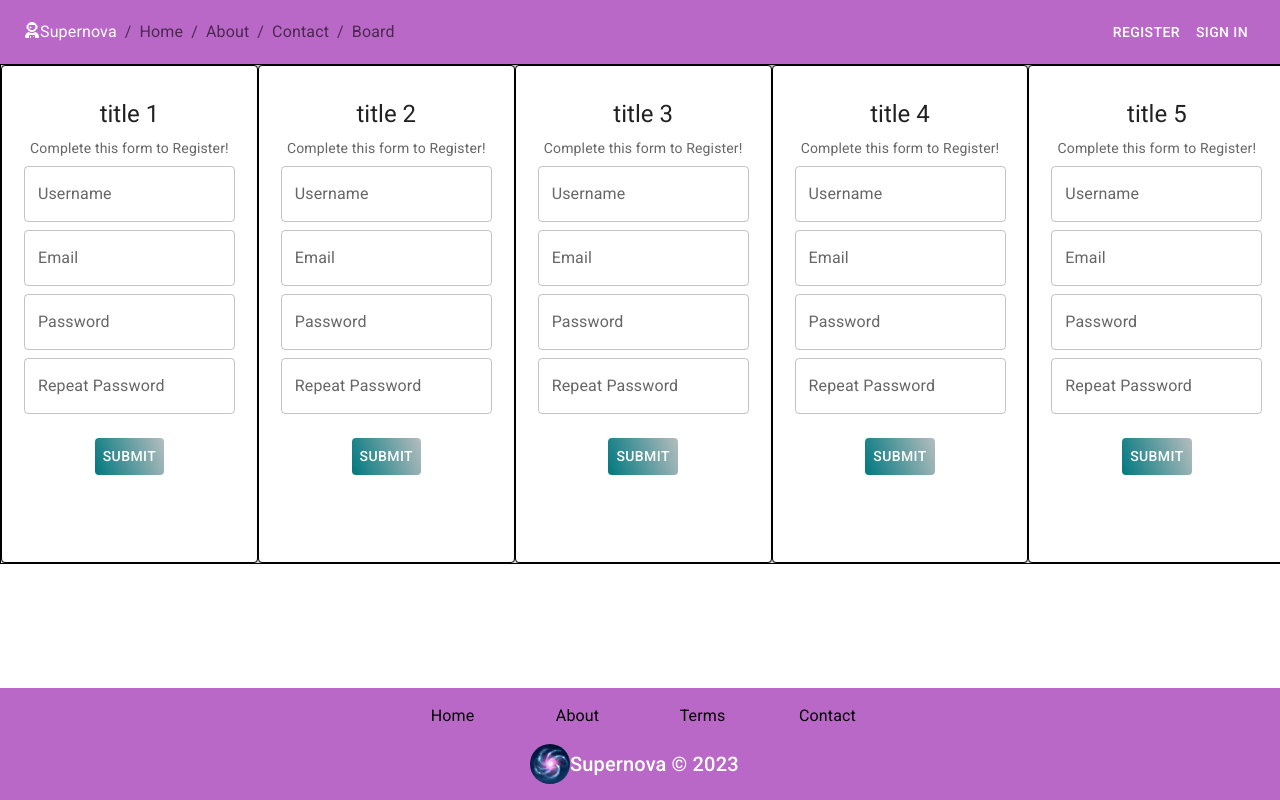
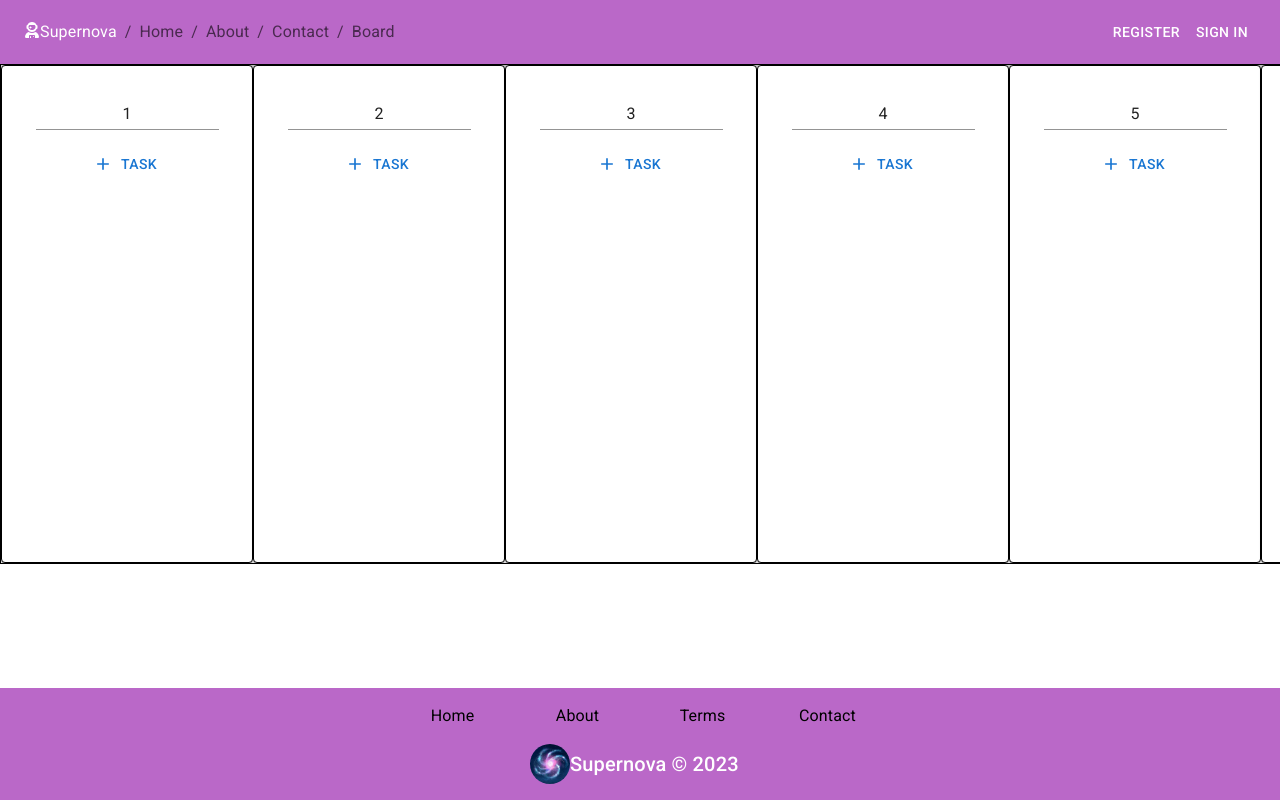
Before and after one commit to MalachiNichols/super-react, a React (Create React App) app: page /board in a window 1280 px wide. Shown: the top 800 px of the page. Built offline with nearby package versions, Linux system fonts and the light colour scheme.

Commit message:
finished basic skeleton of board. Can temporarily create tasks and change col titles.

```diff
--- /dev/null
+++ b/src/pages/board/CreateTask.js
@@ -0,0 +1,46 @@
+import { Card, TextField, CardContent, Button } from "@mui/material";
+import SaveIcon from "@mui/icons-material/Save";
+import React from "react";
+
+const CreateTask = ({ newTask, setNewTask, saveTask }) => {
+
+  const setTaskTitle = (e) => {
+    console.log(newTask)
+    setNewTask({...newTask, title: e.target.value})
+  }
+
+  const setTaskDesc = (e) => {
+    setNewTask({...newTask, description: e.target.value})
+  }
+
+  return (
+    <Card sx={{ mt: 1, maxWidth: 200}}>
+      <CardContent>
+        <TextField
+          label="Title"
+          onChange={setTaskTitle}
+        ></TextField>
+        <TextField
+          label="Description"
+          multiline
+          rows={2}
+          maxRows={2}
+          sx={{ mt: 1 }}
+          onChange={setTaskDesc}
+        ></TextField>
+        <Button
+          variant="outlined"
+          endIcon={<SaveIcon />}
+          sx={{ mt: 1 }}
+          onClick={() => {
+            saveTask()
+          }}
+        >
+          SAVE TASK
+        </Button>
+      </CardContent>
+    </Card>
+  );
+};
+
+export default CreateTask;
--- a/src/pages/board/column.js
+++ b/src/pages/board/column.js
@@ -1,63 +1,92 @@
-import {
-    Card,
-    TextField,
-    CardActions,
-    CardContent,
-    Typography,
-    Button,
-  } from "@mui/material";
-import React from 'react'
+import { Card, CardContent, Button, Input } from "@mui/material";
+import React, { useState } from "react";
+import SaveIcon from "@mui/icons-material/Save";
+import AddIcon from "@mui/icons-material/Add";
+import CreateTask from "./CreateTask";
+import Task from "./Task";
 
 const Column = ({ props }) => {
+  const [saveButton, setSaveButton] = useState(false);
+  const [createTask, setCreateTask] = useState(false);
+  const [newTask, setNewTask] = useState({ title: "hey", description: "" });
+  const [taskList, setTaskList] = useState([]);
+
+  const titleChange = (e) => {
+    setSaveButton(true);
+  };
+
+  const saveTitle = (e) => {
+    setSaveButton(false);
+  };
+
+  const saveTask = (e) => {
+    setCreateTask(false);
+    console.log(newTask)
+    setTaskList(
+      taskList.concat(
+        <Task
+          props={{ title: newTask.title, description: newTask.description }}
+        />
+      )
+    );
+  };
+
   return (
-    <Card align="center" sx={{ minWidth: 250, pt: 2, border: '1px solid black'}}>
+    <Card
+      align="center"
+      sx={{ minWidth: 250, pt: 2, border: "1px solid black", overflowY: 'auto' }}
+    >
       <CardContent>
-          <Typography gutterBottom variant="h5" component="div">
-            title {props.colName}
-          </Typography>
-          <Typography variant="body2" color="text.secondary">
-            Complete this form to Register!
-          </Typography>
-          <TextField
+        <Input
+          defaultValue={props.colName}
+          inputProps={{ style: { textAlign: "center" } }}
+          onChange={titleChange}
+        />
+        {saveButton && (
+          <Button
+            variant="outlined"
+            endIcon={<SaveIcon />}
             sx={{ mt: 1 }}
-            id="outlined-username-input"
-            label="Username"
-            type="text"
+            onClick={saveTitle}
+          >
+            SAVE TITLE
+          </Button>
+        )}
+        {taskList}
+        {createTask && (
+          <CreateTask
+            newTask={newTask}
+            setNewTask={setNewTask}
+            saveTask={saveTask}
           />
-          <TextField
-            sx={{ mt: 1 }}
-            id="outlined-email-input"
-            label="Email"
-            type="text"
-          />
-          <TextField
-            sx={{ mt: 1 }}
-            id="outlined-password-input"
-            label="Password"
-            type="password"
-          />
-          <TextField
-            sx={{ mt: 1 }}
-            id="outlined-repeat-input"
-            label="Repeat Password"
-            type="password"
-          />
+        )}
       </CardContent>
-        <CardActions>
       <Button
-            size="medium"
-            sx={{
-              color: "white",
-              maxWidth: 100,
-              mx: "auto",
-              background: "linear-gradient(70deg,#007880, #b5bdbe)",
+        startIcon={<AddIcon />}
+        onClick={() => {
+          setCreateTask(true);
         }}
       >
-            Submit
+        Task
       </Button>
-        </CardActions>
     </Card>
-  )
-}
+  );
+};
 
-export default Column
+export default Column;
+
+// {
+//   /* <CardActions>
+//         <Button
+//           size="medium"
+//           sx={{
+//             color: "white",
+//             maxWidth: 100,
+//             mx: "auto",
+//             background: "linear-gradient(70deg,#007880, #b5bdbe)",
+//           }}
+//         >
+//           Submit
+//         </Button>
+//       </CardActions> */
+// }
--- a/src/pages/board/task.js
+++ b/src/pages/board/task.js
@@ -0,0 +1,24 @@
+import { Card, CardContent, Button, Typography } from "@mui/material";
+import DeleteIcon from '@mui/icons-material/Delete';
+import React from 'react'
+
+
+const Task = ({ props }) => {
+  return (
+    <Card sx={{ mt: 1 }}>
+      <CardContent>
+        <Typography variant='h6'>{props.title}</Typography>
+        <Typography variant='body1' sx={{ wordWrap: "break-word", textAlign: 'left' }}>{props.description}</Typography>
+        <Button
+          variant="outlined"
+          endIcon={<DeleteIcon />}
+          sx={{ mt: 1 }}
+        >
+          DELETE TASK
+        </Button>
+      </CardContent>
+    </Card>
+  )
+}
+
+export default Task
```
Lines whose indentation alone changed are shown as unchanged.
